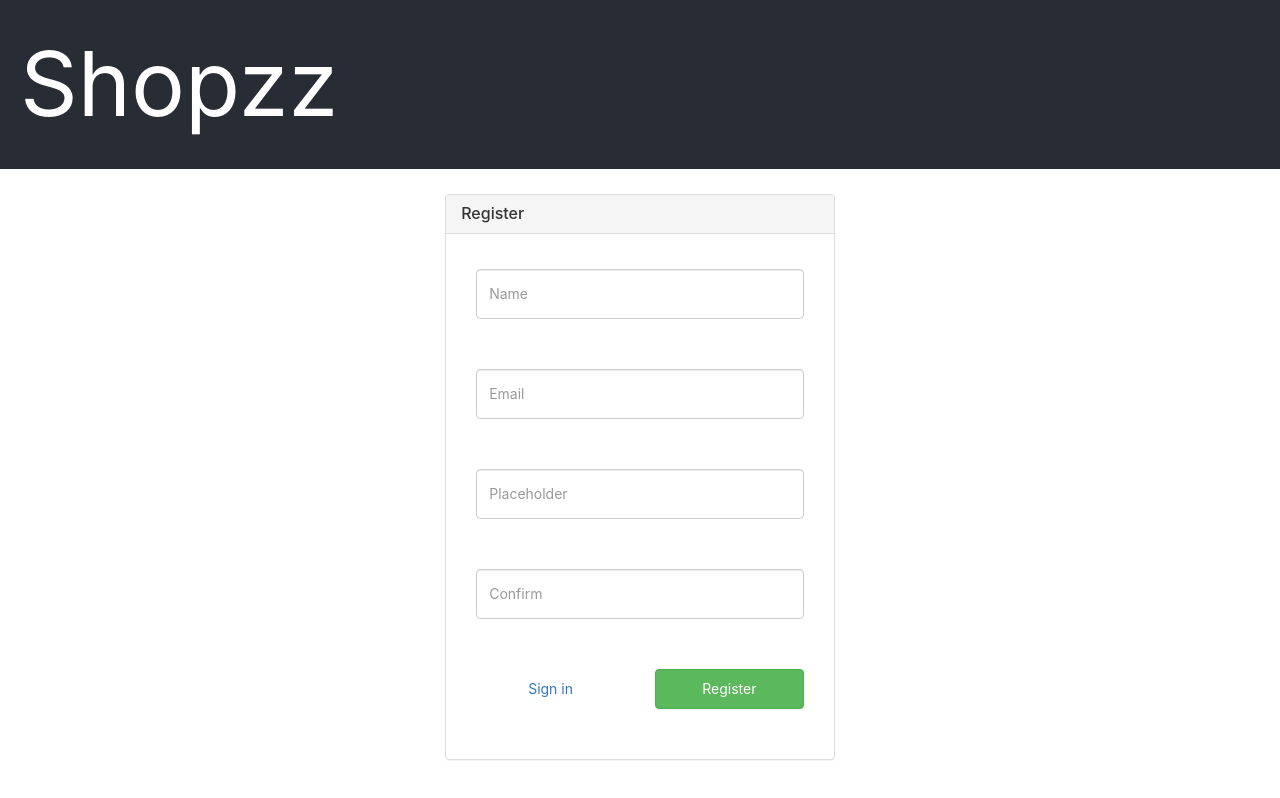
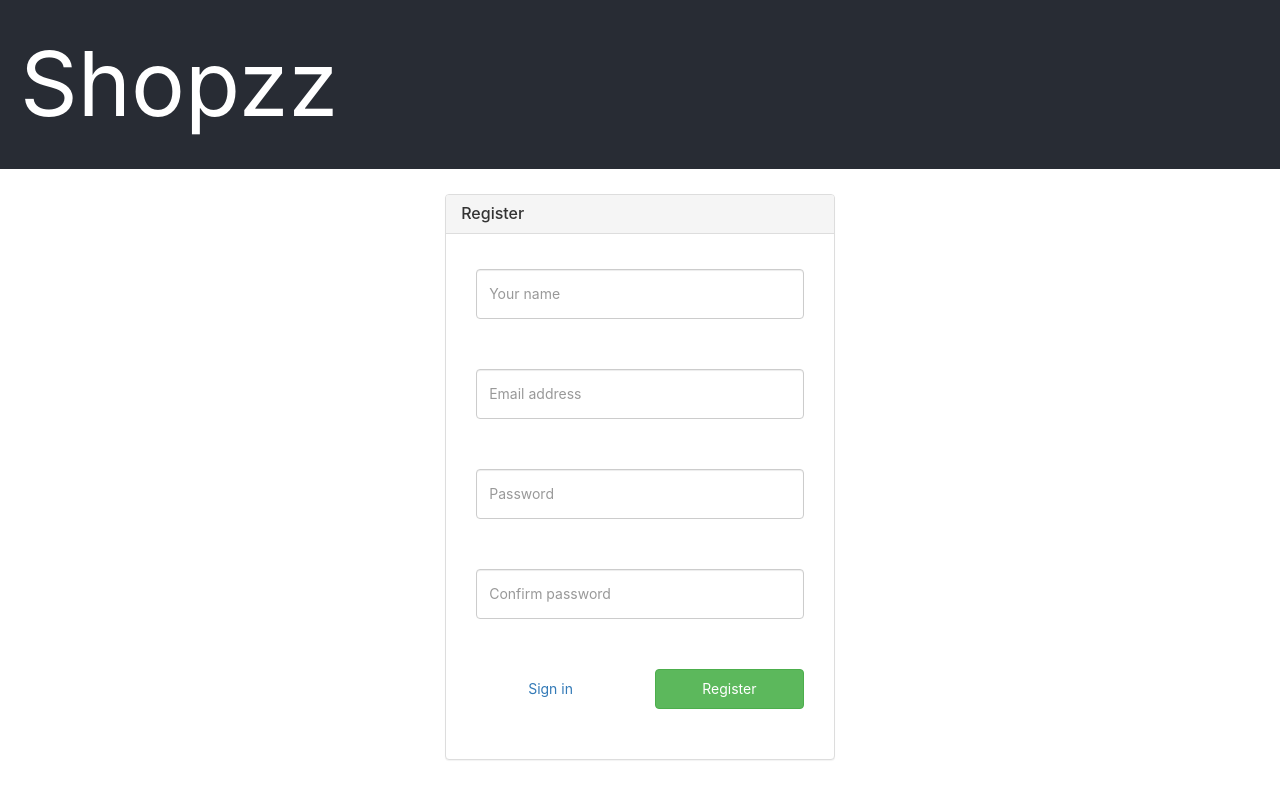
Before and after one commit to Toumani/web-coding-challenge, a React (Create React App) app: page / in a window 1280 px wide. Both pictures are taken after a click on the button "Register". Shown: the top 798 px of the page. Built offline with nearby package versions, Linux system fonts and the light colour scheme.

Commit message:
Fixed minor bugs in TextControl and integreted it in RegisterForm

```diff
--- a/src/RegisterForm.js
+++ b/src/RegisterForm.js
@@ -119,47 +119,46 @@ class RegisterForm extends Component {
 					<Grid className="form-content">
 						<Row>
 							<Col md={12}>
-								<FormGroup>
-									<FormControl
-										type="text"
-										placeholder="Name"
-										onChange={ this.setNameState }
-									/>
-									<HelpBlock>{ this.state.nameError }</HelpBlock>
-								</FormGroup>
-							</Col>
-						</Row>
-						<Row>
-							<Col md={12}>
-								<FormGroup>
-									<FormControl
-										type="email"
-										placeholder="Email"
-									/>
-									<HelpBlock>{ this.state.emailError }</HelpBlock>
-								</FormGroup>
+								<TextControl
+									type="text"
+									validation={ true }
+									regex={ /[\w\.-_]{1,40}/ }
+									error="The name length should not exeed 40 and should contain valid characters"
+									placeholder="Your name"
+								/>
 							</Col>
 						</Row>
 						<Row>
 							<Col md={12}>
 								<TextControl
-									type="text"
+									type="email"
 									validation={ true }
-									regex={ /toumani/ }
-									error="Wrond name"
-									placeholder="Placeholder"
+									regex={ /^[\w\.-_]{2,}@\w{2,}\.\w{2,}$/ }
+									error="Please enter a valid email address"
+									placeholder="Email address"
 								/>
 							</Col>
 						</Row>
 						<Row>
 							<Col md={12}>
-								<FormGroup>
-									<FormControl
-										type="password"
-										placeholder="Confirm"
-									/>
-									<HelpBlock>{ this.state.confirmPasswordError }</HelpBlock>
-								</FormGroup>
+								<TextControl
+									type="password"
+									validation={ true }
+									regex={ /.{6,}/ }
+									error="You password should be at least 6 characters long"
+									placeholder="Password"
+								/>
+							</Col>
+						</Row>
+						<Row>
+							<Col md={12}>
+								<TextControl
+									type="password"
+									validation={ false }
+									regex={ new RegExp('toumani') }
+									error="The given email addresses are different"
+									placeholder="Confirm password"
+								/>
 							</Col>
 						</Row>
 						<Row>
--- a/src/TextControl.js
+++ b/src/TextControl.js
@@ -1,9 +1,7 @@
 import React, { Component } from 'react';
 
 // React-Bootstrap component
-import { FormControl } from 'react-bootstrap';
-import { HelpBlock } from 'react-bootstrap';
-import { FormGroup } from 'react-bootstrap';
+import { FormControl, HelpBlock, FormGroup } from 'react-bootstrap';
 
 // CSS import
 import './Form.css';
@@ -29,8 +27,17 @@ class TextControl extends Component {
 	}
 
 	/**
-	 * Sets email input form group validation state
-	 * Trigerred when email input value is changed after first validation
+	 * Starts displaying error message
+	 * Triggered when when control looses focus with invalid value
+	 */
+	setDisplayErrorState = (e) => {
+		if (this.state.validationState === 'error')
+			this.setState({ errorState: this.props.error, displayErrorState: true })
+	}
+
+	/**
+	 * Sets global validation visible or not
+	 * Trigerred when input value is changed after first validation
 	 * so user doesn't have error message before finishing typing
 	 */
 	setErrorState = (e) => {
@@ -41,8 +48,8 @@ class TextControl extends Component {
 	}
 
 	/**
-	 * Set email input form group validaiton state
-	 * Trigerred when email input value is changed
+	 * Sets global validaiton state
+	 * Trigerred when input value is updated
 	 */
 	setValidationState = (e) => {
 		this.setErrorState(e);
@@ -60,7 +67,8 @@ class TextControl extends Component {
 				<FormControl
 					type={ this.props.type }
 					placeholder={ this.props.placeholder }
-					onChange={ this.props.validation && this.setValidationState }
+					onChange={ this.props.validation ? this.setValidationState : undefined }
+					onBlur={ this.setDisplayErrorState }
 				/>
 				<HelpBlock>{ this.state.errorState }</HelpBlock>
 			</FormGroup>
```
